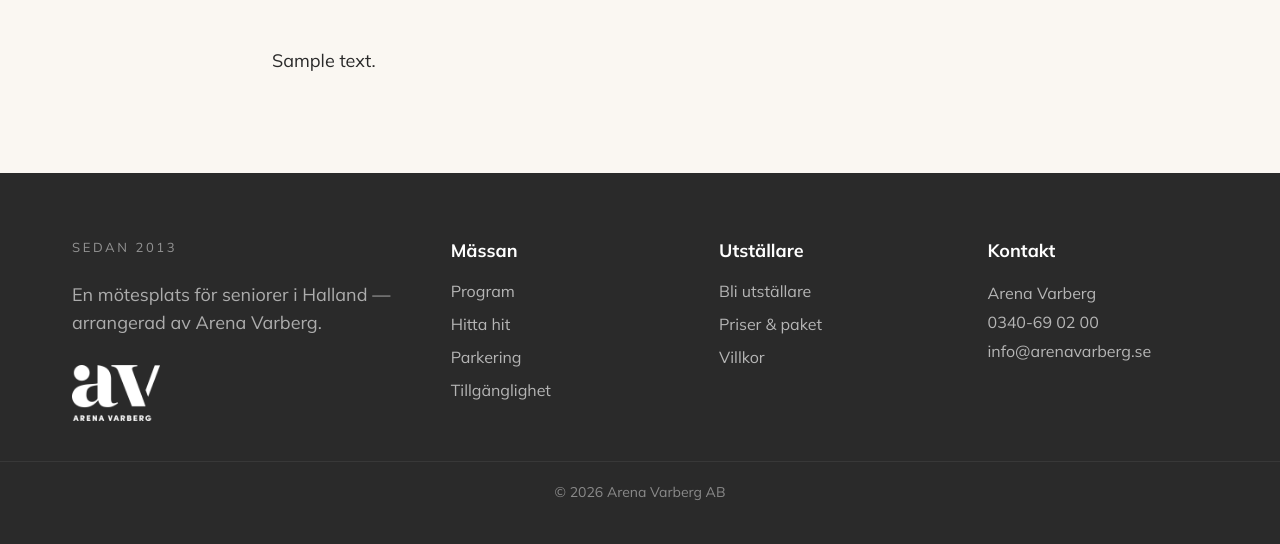
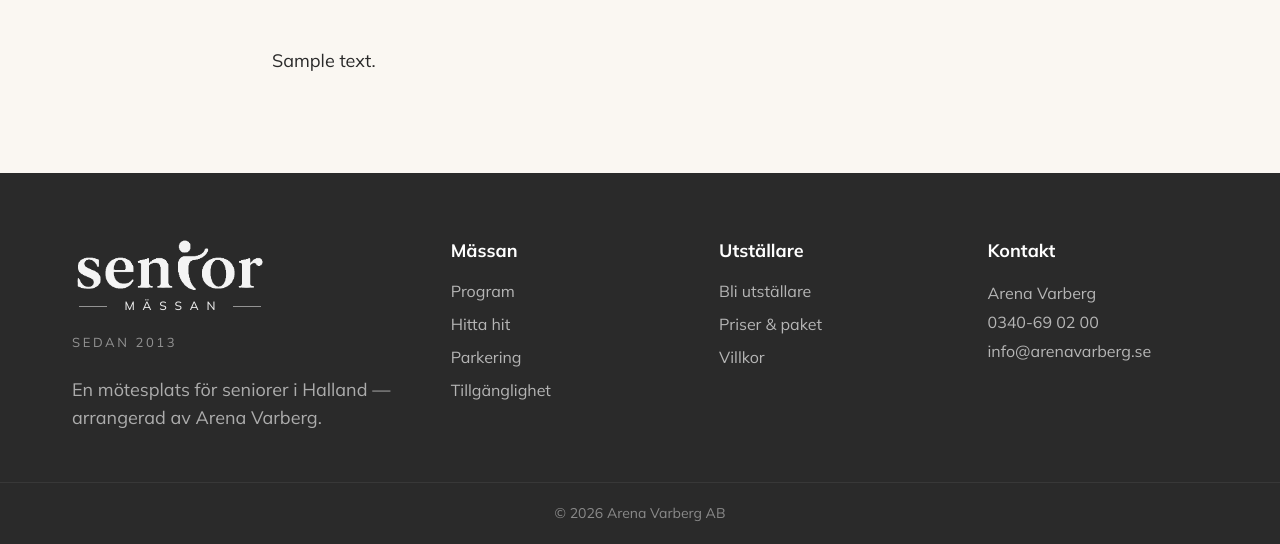
Before and after one commit to arenavarberg/seniormassan, a WordPress theme: template wp-theme/seniormassan/page.php in a window 1280 px wide. Shown: the part 378-922 px from the top of the page. Before the commit the page ends 878 px from the top, so only its background shows below. Run offline with PHP 8.4 and a stand-in for WordPress, Linux system fonts and the light colour scheme; the site name, menu and one post (Sample post) are stand-ins, and other content is empty; some web fonts are replaced.

Commit message:
Revert footer logo swap
Återställer senior-loggan i footern och tar bort Arena Varberg-loggan
istället, enligt klargjord intention.

```diff
--- a/wp-theme/seniormassan/footer.php
+++ b/wp-theme/seniormassan/footer.php
@@ -8,13 +8,18 @@
 <footer style="background: var(--sm-ink); color: rgba(255,255,255,0.82); margin-top: 0;">
 	<div class="sm-container" style="padding: 64px 32px 32px; display: grid; grid-template-columns: 1.5fr 1fr 1fr 1fr; gap: 48px;">
 		<div>
-			<div style="font-size: 13px; letter-spacing: 0.2em; text-transform: uppercase; opacity: 0.6;">Sedan 2013</div>
+			<div style="display: inline-flex; flex-direction: column; align-items: center; gap: 4px;">
+				<img src="<?php echo esc_url( sm_image( 'senior-logo-2026-transparent.png' ) ); ?>" alt="Senior" style="height: 56px; width: auto; filter: brightness(0) invert(1); opacity: 0.95;">
+				<div style="display: flex; align-items: center; justify-content: center; gap: 10px; font-family: var(--sm-font-body); font-size: 12px; font-weight: 500; color: #fff; opacity: 0.9;">
+					<span style="width: 28px; height: 1px; background: currentColor; opacity: 0.55;"></span>
+					<span style="letter-spacing: 0.65em; padding-left: 0.65em;">MÄSSAN</span>
+					<span style="width: 28px; height: 1px; background: currentColor; opacity: 0.55;"></span>
+				</div>
+			</div>
+			<div style="font-size: 13px; letter-spacing: 0.2em; text-transform: uppercase; margin-top: 16px; opacity: 0.6;">Sedan 2013</div>
 			<p style="margin-top: 24px; opacity: 0.75; max-width: 360px;">
 				En mötesplats för seniorer i Halland — arrangerad av Arena Varberg.
 			</p>
-			<div style="margin-top: 28px;">
-				<img src="<?php echo esc_url( sm_image( 'arena-varberg-logo-white.png' ) ); ?>" alt="Arena Varberg" style="height: 56px; width: auto;">
-			</div>
 		</div>
 
 		<div>
--- a/wp-theme/seniormassan/functions.php
+++ b/wp-theme/seniormassan/functions.php
@@ -7,7 +7,7 @@ if ( ! defined( 'ABSPATH' ) ) {
 	exit;
 }
 
-define( 'SM_THEME_VERSION', '0.2.2' );
+define( 'SM_THEME_VERSION', '0.2.3' );
 
 function sm_theme_setup() {
 	add_theme_support( 'title-tag' );
--- a/wp-theme/seniormassan/style.css
+++ b/wp-theme/seniormassan/style.css
@@ -3,7 +3,7 @@ Theme Name: Seniormässan
 Theme URI: https://www.seniormassanvarberg.se
 Author: Arena Varberg
 Description: Tema för Seniormässan på Arena Varberg. Bygger på designhandoffen i samma repo (design_handoff_seniormassan). Palett "havsbla-korall", typografi Sofia Sans + Mulish.
-Version: 0.2.2
+Version: 0.2.3
 Requires at least: 6.0
 Requires PHP: 8.0
 License: Proprietary
```
